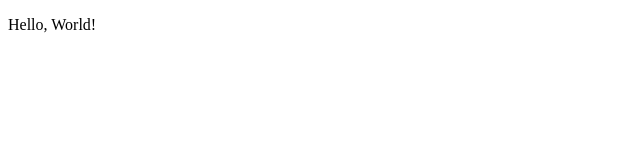
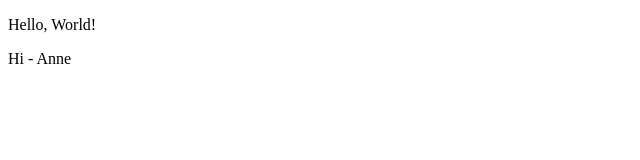
Before and after one commit to AlexChief753/AwesomeGroup-11-08-22, a plain HTML site: page index.html in a window 1280 px wide. Shown: the full height of the page, 0-640 px from the left. Drawn offline with Linux system fonts and the light colour scheme.

Commit message:
added a p-tag

```diff
--- a/index.html
+++ b/index.html
@@ -8,5 +8,6 @@
 </head>
 <body>
     <p>Hello, World!</p>
+    <p>Hi - Anne</p>
 </body>
 </html>
```
